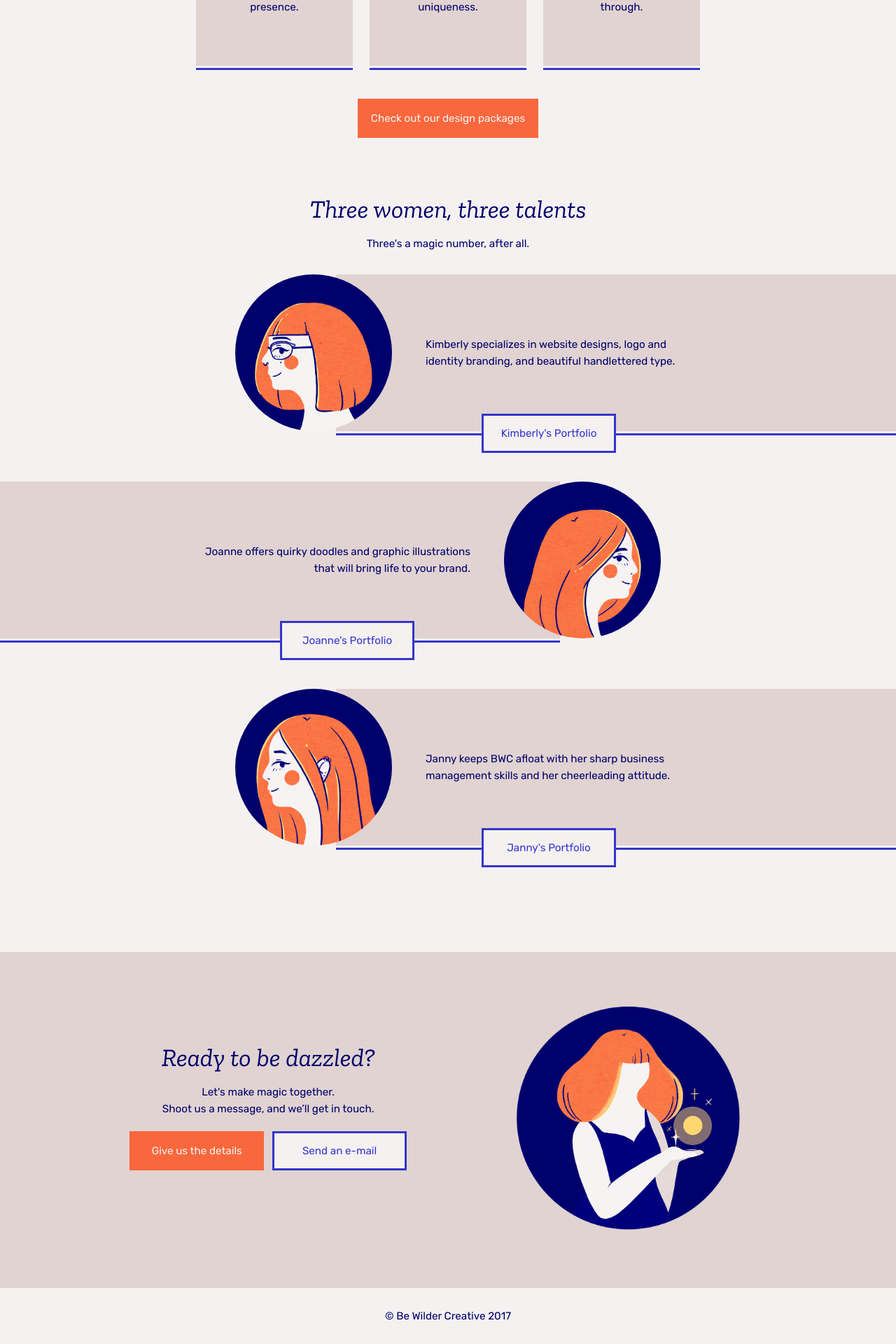
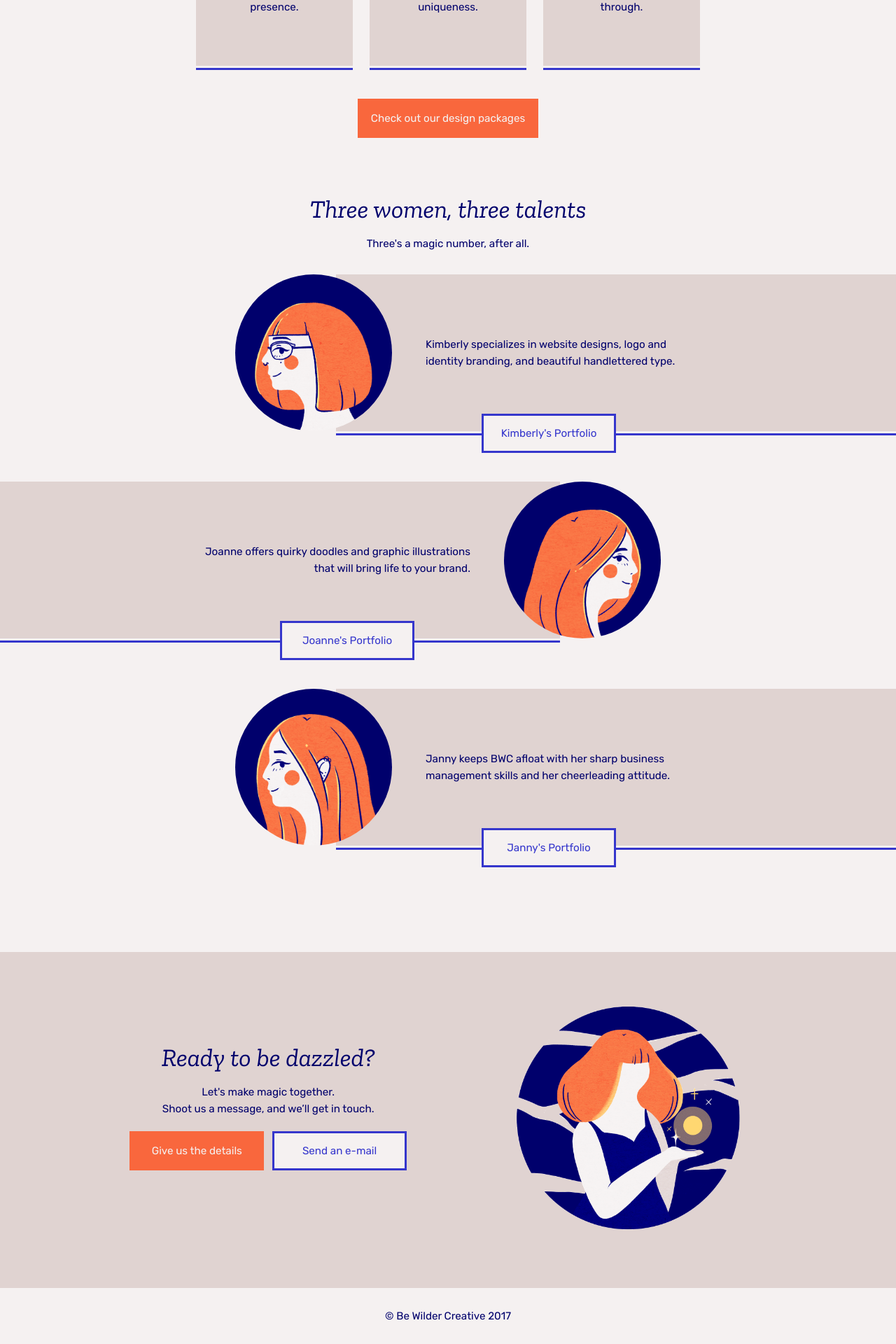
Before and after one commit to bewildercreative/bewildercreative.github.io, a Jekyll site: the page built from index.md, in a window 1280 px wide. Shown: the part 1227-3147 px from the top of the page at 70% size. Built offline with Jekyll 4.4.1, drawn with Linux system fonts in a browser that asks for light colours.

Commit message:
footer image update

```diff
--- a/_includes/contact.html
+++ b/_includes/contact.html
@@ -13,7 +13,7 @@
     </div>
 
     <div class="half-page">
-      <img alt="An image of a woman in the woods holding a glowing yellow orb in the palms of her hands" src="assets/images/footer/dazzling-2.gif" />
+      <img alt="An image of a woman in the woods holding a glowing yellow orb in the palms of her hands" src="assets/images/footer/dazzling-branch.gif" />
     </div>
 
   </div>
```
Also changed, not shown: assets/images/footer/dazzling-branch.gif (added).
